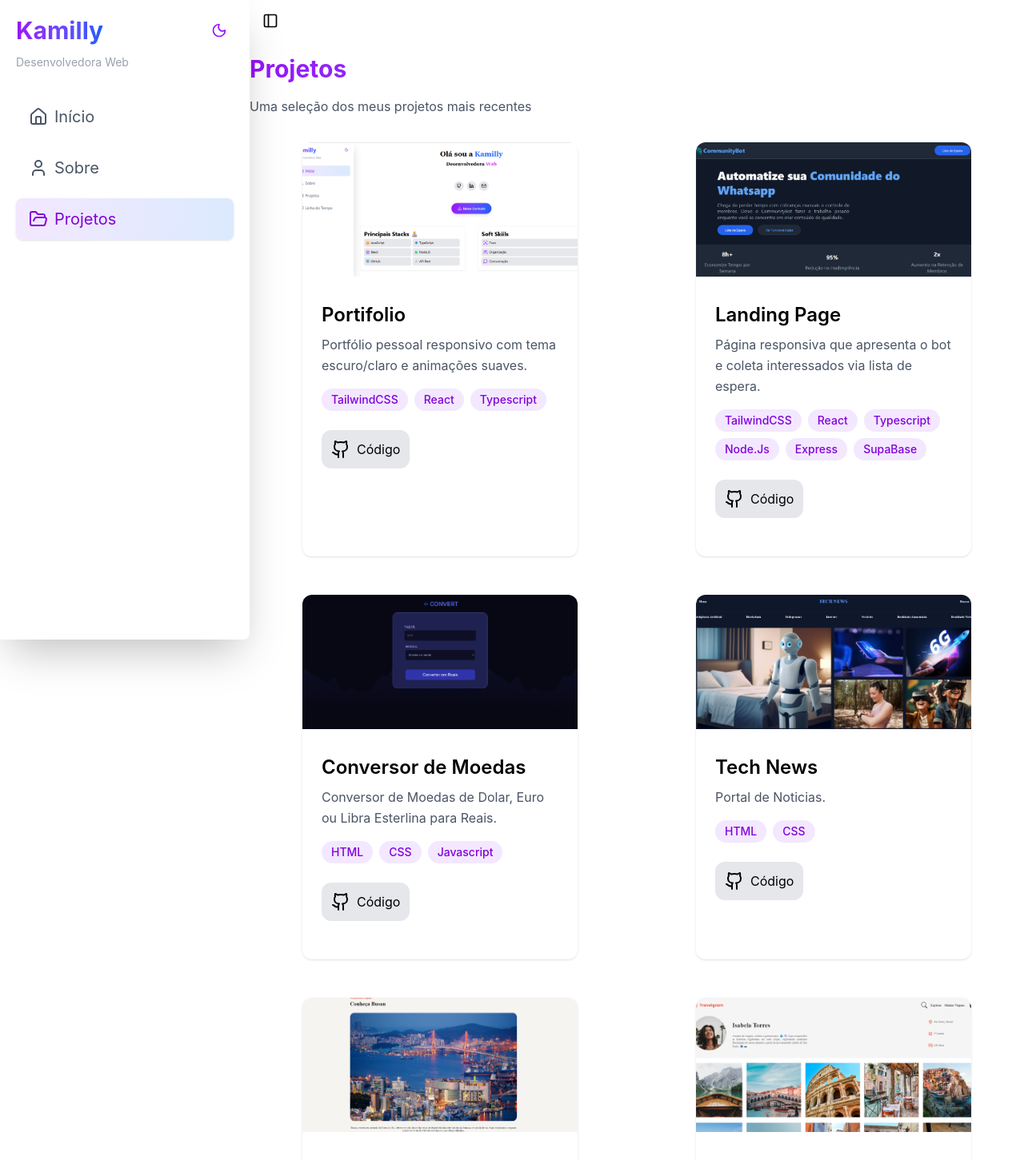
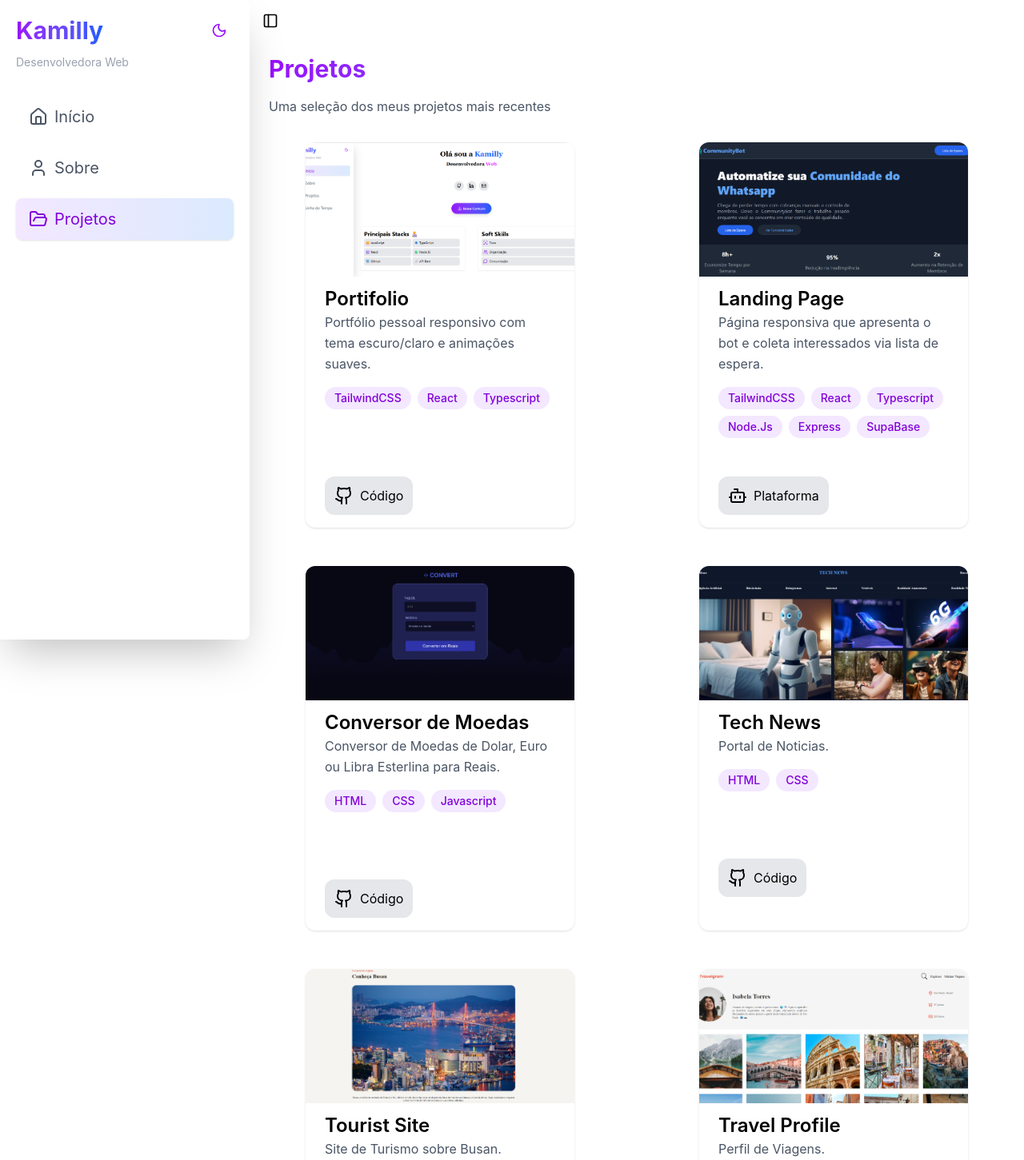
Before and after one commit to kamilly-oliveira/meu-portifolio, a React (Vite) app: page /projetos in a window 1280 px wide. Shown: the top 1451 px of the page at 80% size. Built offline with nearby package versions, Linux system fonts and the light colour scheme.

Commit message:
feat: melhora de CardProjects

```diff
--- a/src/Components/CardProjects.tsx
+++ b/src/Components/CardProjects.tsx
@@ -1,4 +1,3 @@
-import { Github } from "lucide-react";
 import { Badge } from "./Badge";
 
 type Props = {
@@ -7,6 +6,8 @@ type Props = {
   textBagde: string;
   url: string;
   link: string;
+  text: string;
+  item: any;
 };
 
 export function CardProjects({
@@ -15,32 +16,40 @@ export function CardProjects({
   textBagde,
   url,
   link,
+  text,
+  item,
 }: Props) {
   const arrayBagde = textBagde.split(" ");
 
   return (
-    <div className="shadow-sm rounded-xl w-86 my-4 hover:scale-105 transition-all duration-300 ">
+    <div className="shadow-sm rounded-xl w-84 my-4  hover:scale-105 transition-all duration-300 ">
       <img src={link} className="rounded-t-xl w-full h-42 object-cover" />
-      <div className="p-6">
-        <h1 className="text-2xl my-2 dark:text-white font-semibold">
+      <div className="px-6 pt-3">
+        <h1 className="text-2xl  dark:text-white font-semibold">
           {titulo}
         </h1>
-        <p className="my-2 text-gray-600 mb-4 dark:text-gray-300 leading-relaxed">
+        <p className=" text-gray-600 mb-4 dark:text-gray-300 leading-relaxed">
           {descricao}
-        </p>
+        </p></div>
 
+
+        <div className="flex flex-col justify-between px-6 h-40 mb-4">
         <div className="flex flex-wrap gap-2 text-justify">
           {arrayBagde.map((badge, index) => (
             <Badge key={index} text={badge} />
           ))}
         </div>
+        <div className="">
         <a href={url} target="_blank">
-          <button className="flex flex-row rounded-xl cursor-pointer dark:text-gray-400 bg-gray-200 p-3 gap-2 my-6 dark:bg-gray-700/20">
-            <Github />
-            Código
+          <button className="flex flex-row rounded-xl cursor-pointer dark:text-gray-400 bg-gray-200 p-3 gap-2 dark:bg-gray-700/20">
+            {item}
+            {text}
           </button>
         </a>
       </div>
+
+      </div>
+
     </div>
   );
 }
--- a/src/Components/ProjectsSection.tsx
+++ b/src/Components/ProjectsSection.tsx
@@ -9,17 +9,18 @@ import PagePoesia from "../assets/PagePoesia.png";
 import CuriosidadesTecnologia from "../assets/CuriosidadesTecnologia.png";
 import GoogleGlass from "../assets/GoogleGlass.png";
 import { CardProjects } from "./CardProjects";
+import { Bot, Github } from "lucide-react";
 
 export function ProjectsSection() {
   return (
-    <div className="flex flex-1 container mx-auto 2xl:w-300 flex-col">
+    <div className="flex flex-1 container 2xl:mx-auto 2xl:w-300  flex-col">
       <h1
         className="text-3xl my-4 font-bold bg-gradient-to-r from-purple-600 to-blue-600 dark:from-purple-400 dark:to-blue-400
-        bg-clip-text text-transparent"
+        bg-clip-text text-transparent mx-6"
       >
         Projetos
       </h1>
-      <p className="text-gray-600 mb-4 dark:text-gray-300 leading-relaxed">
+      <p className="text-gray-600 mb-4  mx-6 dark:text-gray-300 leading-relaxed">
         Uma seleção dos meus projetos mais recentes
       </p>
       <div className="flex flex-wrap gap-4 justify-around">
@@ -31,6 +32,8 @@ export function ProjectsSection() {
           }
           textBagde={"TailwindCSS React Typescript"}
           url={"https://github.com/kamilly-oliveira"}
+          text={"Código"}
+          item={<Github />}
         />
 
         <CardProjects
@@ -41,6 +44,8 @@ export function ProjectsSection() {
           }
           textBagde={"TailwindCSS React Typescript Node.Js Express SupaBase"}
           url={"https://bot-landing-page.pages.dev/"}
+          text={"Plataforma"}
+          item={<Bot />}
         />
 
         <CardProjects
@@ -51,6 +56,8 @@ export function ProjectsSection() {
           }
           textBagde={"HTML CSS Javascript"}
           url={"https://github.com/kamilly-oliveira/ConversorMoedas"}
+          text={"Código"}
+          item={<Github />}
         />
 
         <CardProjects
@@ -59,6 +66,8 @@ export function ProjectsSection() {
           descricao={"Portal de Noticias."}
           textBagde={"HTML CSS"}
           url={"https://github.com/kamilly-oliveira/ConversorMoedas"}
+          text={"Código"}
+          item={<Github />}
         />
 
         <CardProjects
@@ -67,6 +76,8 @@ export function ProjectsSection() {
           descricao={"Site de Turismo sobre Busan."}
           textBagde={"HTML CSS"}
           url={"https://github.com/kamilly-oliveira/Tourist_Site"}
+          text={"Código"}
+          item={<Github />}
         />
 
         <CardProjects
@@ -75,6 +86,8 @@ export function ProjectsSection() {
           descricao={"Perfil de Viagens."}
           textBagde={"HTML CSS"}
           url={"https://github.com/kamilly-oliveira/Travel_Profile"}
+          text={"Código"}
+          item={<Github />}
         />
 
         <CardProjects
@@ -83,6 +96,8 @@ export function ProjectsSection() {
           descricao={"Página de Receitas."}
           textBagde={"HTML CSS"}
           url={"https://github.com/kamilly-oliveira/Recipe_Page"}
+          text={"Código"}
+          item={<Github />}
         />
 
         <CardProjects
@@ -91,6 +106,8 @@ export function ProjectsSection() {
           descricao={"Página de Poesia."}
           textBagde={"HTML CSS"}
           url={"https://github.com/kamilly-oliveira/Projeto-Poesia"}
+          text={"Código"}
+          item={<Github />}
         />
 
         <CardProjects
@@ -99,6 +116,8 @@ export function ProjectsSection() {
           descricao={"Página de Curiosidades de Tecnologia."}
           textBagde={"HTML CSS"}
           url={"https://github.com/kamilly-oliveira/Projeto-Android"}
+          text={"Código"}
+          item={<Github />}
         />
 
         <CardProjects
@@ -107,6 +126,8 @@ export function ProjectsSection() {
           descricao={"Página sobre o Google Glass."}
           textBagde={"HTML CSS"}
           url={"https://github.com/kamilly-oliveira/Projeto-Google.Glass"}
+          text={"Código"}
+          item={<Github />}
         />
       </div>
     </div>
```
